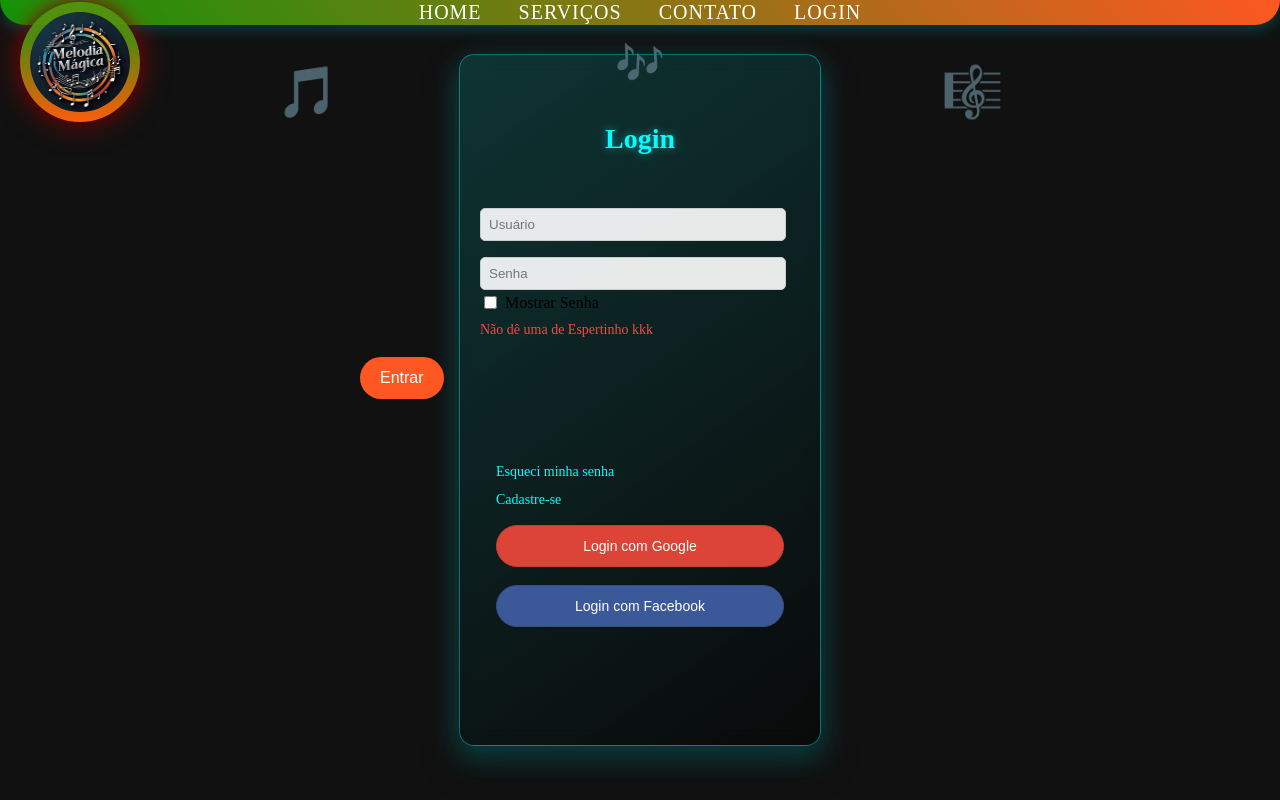
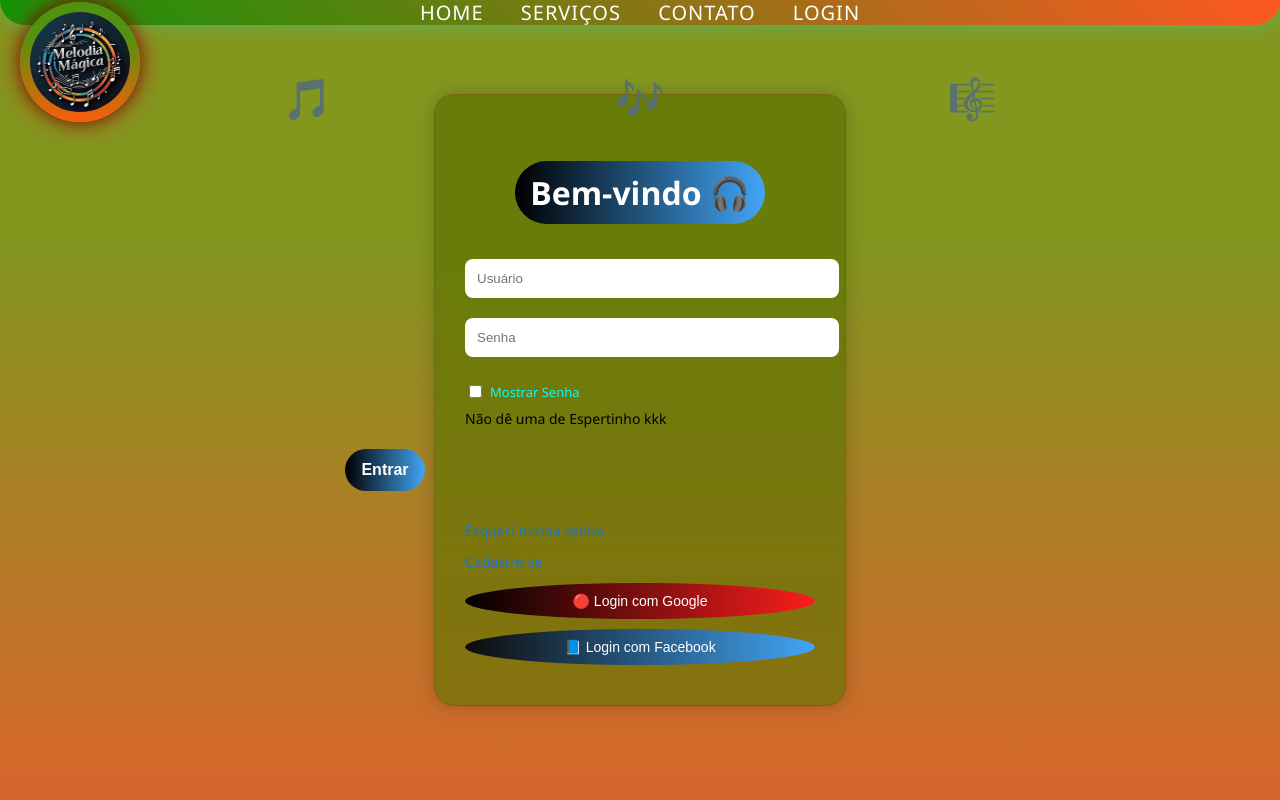
Before and after one commit to Rick0012345/melodia-magica-django, a Django app: page /login/ in a window 1280 px wide. Run offline with Django 5.2, Linux system fonts and the light colour scheme.

Commit message:
Atualização na tela de Login(Html/Css)

```diff
--- a/core/static/core/css/Login.module.css
+++ b/core/static/core/css/Login.module.css
@@ -1,133 +1,104 @@
+/* Fundo geral */
+body {
+  margin: 0px;
+  padding: 0px;
+  height: 100vh;
+  background: radial-gradient(ellipse at center, #1a1a1a 0%, #000000 100%);
+  display: flex;
+  justify-content: center;
+  align-items: center;
+  font-family: 'Segoe UI', Tahoma, Geneva, Verdana, sans-serif;
+  overflow: hidden;
+}
 
+/* Container do login */
 .loginContainer {
-    background: linear-gradient(145deg, rgba(0, 255, 255, 0.15), rgba(0, 0, 0, 0.4));
-    padding: 45px 20px;
-    border-radius: 15px;
-    box-shadow: 0 20px 40px rgba(0, 0, 0, 0.3), 0 10px 30px rgba(0, 255, 255, 0.3);
-    width: 320px;
-    height: 75vh;
+  background: rgba(255, 255, 255, 0.05);
+  backdrop-filter: blur(10px);
+  border-radius: 20px;
+  padding: 40px 30px;
+  width: 350px;
+  border: 1px solid rgba(255, 255, 255, 0.15);
+  box-shadow: 0 0 25px rgba(0, 255, 255, 0.15);
   display: flex;
   flex-direction: column;
   align-items: center;
-    transition: all 0.3s ease-in-out;
-    border: 1px solid rgba(0, 255, 255, 0.4);
-    backdrop-filter: blur(9px);
+  transition: 0.3s ease;
 }
 
 .loginContainer:hover {
-    backdrop-filter: blur(12px);
-    transform: scale(1.05);
-    box-shadow: 0 20px 50px rgba(0, 255, 255, 0.5), 0 10px 50px rgba(0, 255, 255, 0.4);
-    border: 1px solid rgba(0, 255, 255, 0.6);
+  transform: scale(1.02);
+  box-shadow: 0 0 35px rgba(0, 255, 255, 0.3);
 }
 
-.loginInput {
-    width: 90%;
-    padding: 8px;
-    margin: 8px 0;
-    position: relative;
-    top: 25px;
-    border: 1px solid #ccc;
-    border-radius: 5px;
-    background: rgba(255, 255, 255, 0.9);
+/* Título */
+.loginTitle {
+  font-size: 32px;
+  color: #00ffff;
+  margin-bottom: 25px;
+  text-shadow: 0 0 10px rgba(0, 255, 255, 0.4);
 }
 
-.loginTitle {
-    font-size: 28px;
-    color: #00ffff;
-    margin-bottom: 20px;
-    position: relative;
-    text-shadow: 0 0 8px #00ffff80;
+/* Inputs */
+.loginInput {
+  width: 100%;
+  padding: 12px;
+  margin: 10px 0;
+  border: none;
+  border-radius: 8px;
+  background: rgba(255, 255, 255, 0.1);
+  color: #fff;
+  outline: none;
+  transition: 0.2s;
 }
 
+.loginInput:focus {
+  background: rgba(255, 255, 255, 0.2);
+  box-shadow: 0 0 8px rgba(0, 255, 255, 0.4);
+}
+
+/* Botão login */
 .loginButton {
   padding: 12px;
+  width: 100%;
   border: none;
-    border-radius: 115px;
-    background: #ff5722;
-    color: white;
+  border-radius: 40px;
+  background: linear-gradient(145deg, #00ffff, #0066ff);
+  color: black;
+  font-weight: bold;
+  font-size: 16px;
   cursor: pointer;
-    transition: all 0.3s ease-in-out;
-    width: 29%;
-    font-size: 16px;
-    position: relative;
-
+  transition: all 0.3s ease;
 }
 
 .loginButton:hover {
-    background-color: #e64a19;
   transform: scale(1.05);
+  filter: brightness(1.1);
 }
 
 .loginButton:active {
   transform: scale(0.95);
 }
 
+/* Efeitos de movimento */
 .loginButtonShiftLeft {
   transform: translateX(-120px);
 }
-
 .loginButtonShiftRight {
   transform: translateX(120px);
 }
-
 .loginButtonShiftTop {
   transform: translateY(-120px);
 }
 
-.loginButtonShiftBottom {
-    transform: translateY(120px);
-}
-
-.socialButton {
-    padding: 12px 20px;
-    margin: 5px 0;
-    width: 100%;
-    border-radius: 70px;
-    color: white;
-    border: none;
-    cursor: pointer;
-    font-size: 14px;
-    transition: all 0.3s ease;
-    display: flex;
-    align-items: center;
-    justify-content: center;
-    gap: 8px;
-}
-
-.socialButtonGoogle {
-    background-color: #db4437;
-    border: 1px solid #c23d32;
-}
-
-.socialButtonGoogle:hover {
-    background-color: #c23327;
-}
-
-.socialButtonFacebook {
-    background-color: #3b5998;
-    border: 1px solid #344e86;
-}
-
-.socialButtonFacebook:hover {
-    background-color: #2d4373;
-}
-
-.signupButton {
-    background-color: #4CAF50;
-    border: 1px solid #45a049;
-}
-
-.signupButton:hover {
-    background-color: #45a049;
-}
-
+/* Mostrar senha */
 .loginShowPasswordContainer {
   display: flex;
   align-items: center;
-    margin: 10px 0;
-    margin-top: 20px;
-    width: 90%;
+  margin-top: 15px;
+  width: 100%;
+  font-size: 13px;
+  color: #00ffff;
 }
 
 .loginShowPasswordCheckbox {
@@ -135,49 +106,28 @@
   accent-color: #00ffff;
 }
 
-.musicNotesContainer {
-    position: absolute;
-    top: 10%;
-    left: 50%;
-    transform: translateX(-50%);
-    display: flex;
-    justify-content: space-evenly;
-    width: 100%;
-    z-index: 9999;
-    height: 0px;
-}
-
-.musicNote {
-    font-size: 50px;
-    animation: floatNotes 3s ease-in-out infinite;
-    opacity: 1;
-}
-
-.musicNote2 {
-    font-size: 40px;
-    animation: floatNotes2 3s ease-in-out infinite;
-    opacity: 1;
-}
-
+/* Mensagem de erro */
 .loginErrorMessage {
-    color: #ff4444;
+  color: #000000;
   font-size: 14px;
   min-height: 20px;
   margin: 8px 0;
 }
 
+/* Botão container */
 .loginButtonContainer {
-    width: 90%;
-    margin: 15px 0;
+  width: 100%;
+  margin-top: 20px;
   position: relative;
 }
 
+/* Links extras */
 .loginExtraOptions {
+  margin-top: 30px;
   display: flex;
   flex-direction: column;
-    margin-top: 50px;
   gap: 12px;
-    width: 90%;
+  width: 100%;
 }
 
 .forgotPasswordLink {
@@ -190,140 +140,121 @@
   text-decoration: underline;
 }
 
+/* Botões sociais */
+.socialLogin {
+  display: flex;
+  flex-direction: column;
+  gap: 10px;
+}
+
+.socialButton {
+  padding: 10px 20px;
+  border-radius: 50px;
+  border: none;
+  color: white;
+  font-size: 14px;
+  cursor: pointer;
+  transition: 0.2s;
+}
+
+.socialButtonGoogle {
+  background: linear-gradient(to right, #000000, #fb1d1d);
+  border-radius: 150%;
+}
+.socialButtonGoogle:hover {
+  background: #c23327;
+}
+
+.socialButtonFacebook {
+  background: linear-gradient(to right, #0c0b0b, #42a5f5);
+  border-radius: 150%;
+}
+.socialButtonFacebook:hover {
+  background: #2d4373;
+}
+
+/* Animações das notas */
+.musicNotesContainer {
+  position: absolute;
+  top: 10%;
+  left: 50%;
+  transform: translateX(-50%);
+  display: flex;
+  justify-content: space-evenly;
+  width: 100%;
+  pointer-events: none;
+}
+
+.musicNote,
+.musicNote2 {
+  font-size: 40px;
+  animation: floatNotes 3s ease-in-out infinite;
+}
+
 @keyframes floatNotes {
   0% { transform: translateY(0); opacity: 1; }
-    50% { transform: translateY(-50px); opacity: 0.7; }
+  50% { transform: translateY(-30px); opacity: 0.7; }
   100% { transform: translateY(0); opacity: 1; }
 }
 
-@keyframes floatNotes2 {
-    0% { transform: translateY(-47px); opacity: 1; }
-    50% { transform: translateY(-25px); opacity: 0.7; }
-    100% { transform: translateY(-47px); opacity: 1; }
-}
-.Cadastro_loginButtonContainer{
+/* Responsivo */
+@media (max-width: 500px) {
+  .loginContainer {
     width: 90%;
-    margin: 15px 0;
-    position: relative;
-
-}
-.Cadastro_loginButton{
-    padding: 12px;
-    border: none;
-    border-radius: 15px;
-    background: #ff5722;
-    color: white;
-    cursor: pointer;
-    transition: all 0.3s ease-in-out;
-    width: 100%;
-    font-size: 16px;
-    position: relative;
-}
-.Cadastro_loginButton:hover {
-    background-color: #e64a19;
-    transform: scale(1.05);
+    padding: 30px 20px;
   }
 
-.Cadastro_loginButton:active {
-    transform: scale(0.95);
+  .musicNote,
+  .musicNote2 {
+    font-size: 30px;
+  }
 }
 
-.Cadastro_socialButton{
-    padding: 12px 20px;
-    margin: 5px 0;
-    width: 100%;
-    border-radius: 70px;
-    color: white;
-    border: none;
-    cursor: pointer;
-    font-size: 14px;
-    transition: all 0.3s ease;
-    display: flex;
-    align-items: center;
-    justify-content: center;
-    gap: 8px;
+/* Adiconando Tema Escurooo */
+
+@media (prefers-color-scheme: light) {
+  body {
+    background: linear-gradient(to bottom, #7c9112f1 30%, #d9652c 100%);
+    color: #000;
   }
 
-.Cadastro_signupButton{
-    background-color: #4CAF50;
-    border: 1px solid #45a049;
-    height: 5px;
-}
-.Cadastro_signupButton:hover {
-    background-color: #45a049;
-}
-.Cadastro_loginContainer {
-    background: linear-gradient(145deg, rgba(0, 255, 255, 0.15), rgba(0, 0, 0, 0.4));
-    padding: 45px 20px;
-    border-radius: 15px;
-    box-shadow: 0 20px 40px rgba(0, 0, 0, 0.3), 0 10px 30px rgba(0, 255, 255, 0.3);
-    width: 320px;
-    height: 75vh;
-    display: flex;
-    flex-direction: column;
-    align-items: center;
-    transition: all 0.3s ease-in-out;
-    border: 1px solid rgba(0, 255, 255, 0.4);
-    backdrop-filter: blur(9px);
-}
-.Cadastro_loginExtraOptions {
-    display: flex;
-    flex-direction: column;
-    gap: 12px;
-    width: 90%;
-}
-.Cadastro_loginTitle{
-    position: absolute;
-    top: 0px;
-}
-
-@media (max-width: 500px) {
   .loginContainer {
-        width: 300px;
-        height: 70vh;
-        padding: 0;
-        backdrop-filter: blur(3px);
+    background: linear-gradient(to bottom, #687b09f1 30%, #cc591f 300%);
+    box-shadow: 0 0 20px rgba(0, 0, 0, 0.2);
+    border: 1px solid rgba(0, 0, 0, 0.1);
   }
 
   .loginTitle {
-        position: relative;
+    background: linear-gradient(to right, #000000, #42a5f5);
+    text-shadow: none;
+    border-radius: 150px;
+    max-width: 100%;
+    padding: 10px 15px;
+    color: #fff;
 }
 
-    .Cadastro_loginContainer {
-        width: 300px;
-        height: 70vh;
-        padding: 0;
-        backdrop-filter: blur(3px);
+  .loginInput {
+    background: #fff;
+    color: #000;
   }
 
-    .Cadastro_loginTitle {
-        position: relative;
+  .loginInput:focus {
+    box-shadow: 0 0 8px rgba(25, 118, 210, 0.4);
   }
 
-    .musicNote {
-        font-size: 40px;
+  .loginButton {
+    background: linear-gradient(to right, #000000, #42a5f5);
+    color: white;
+    border-radius: 150px;
+    max-width: 80px;
+
   }
 
-    .musicNote2 {
-        font-size: 40px;
+  .loginShowPasswordCheckbox {
+    accent-color: #1976d2;
+  }
+
+  .forgotPasswordLink {
+    color: #1976d2;
   }
 }
-
-body {
-  margin: 0;
-  padding: 0;
-  height: 100vh;
-  display: flex;
-  justify-content: center; /* Centraliza horizontalmente */
-  align-items: center;     /* Centraliza verticalmente */
-  background: #111; /* ou qualquer fundo que quiser */
-}
-
-
-
-.socialLogin {
-    display: flex;
-    flex-direction: column;
-    gap: 8px;
-    width: 100%;
-}
--- a/core/templates/core/login.html
+++ b/core/templates/core/login.html
@@ -1,4 +1,3 @@
-
 {% load static %}
 <!DOCTYPE html>
 <html lang="pt-br">
@@ -7,15 +6,17 @@
   <meta name="viewport" content="width=device-width, initial-scale=1" />
   <title>Login</title>
   <link rel="stylesheet" href="{% static 'core/css/Login.module.css' %}">
-
-
 </head>
 <body>
+
   {% include "core/navbar.html" %}
+
   <div class="loginContainer">
-    <h2 class="loginTitle">Login</h2>
+    <h2 class="loginTitle">Bem-vindo 🎧</h2>
+
     <form method="POST" action="{% url 'login' %}" id="loginForm">
       {% csrf_token %}
+
       <input
         type="text"
         id="uname"
@@ -25,6 +26,7 @@
         value="{{ username|default:'' }}"
         required
       />
+
       <input
         type="password"
         id="pass"
@@ -47,24 +49,24 @@
       <p class="loginErrorMessage" id="msg">{{ error_message }}</p>
 
       <div class="loginButtonContainer">
-        <button
-          id="login-btn"
-          class="loginButton"
-          type="submit"
-        >
+        <button id="login-btn" class="loginButton" type="submit">
           Entrar
         </button>
       </div>
     </form>
+
     <div class="loginExtraOptions">
       <a href="#" class="forgotPasswordLink">Esqueci minha senha</a>
       <a href="#" class="forgotPasswordLink">Cadastre-se</a>
+
       <div class="socialLogin">
-        <button class="socialButton socialButtonGoogle">Login com Google</button>
-        <button class="socialButton socialButtonFacebook">Login com Facebook</button>
+        <button class="socialButton socialButtonGoogle">
+          <span>🔴</span> Login com Google
+        </button>
+        <button class="socialButton socialButtonFacebook">
+          <span>📘</span> Login com Facebook
+        </button>
       </div>
-
-
     </div>
   </div>
 
@@ -117,9 +119,7 @@
       }
     });
 
-  // Inicializa estado do botão
-  validateFields();
+    validateFields(); // Estado inicial
   </script>
-
 </body>
 </html>
```
Lines whose indentation alone changed are shown as unchanged.
